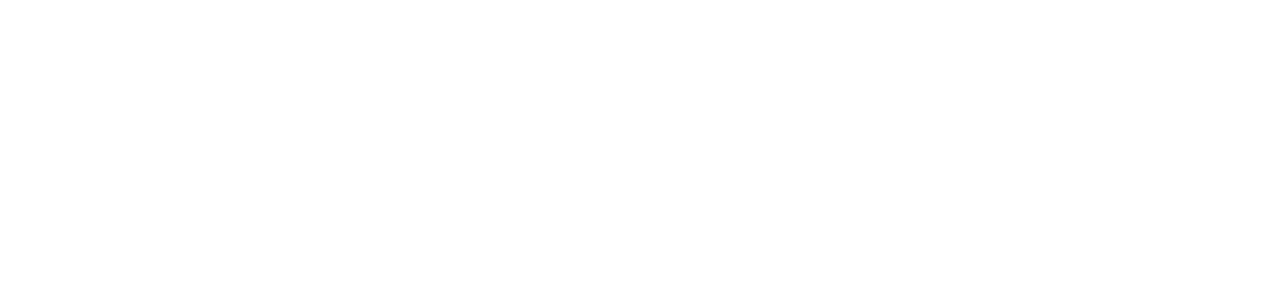
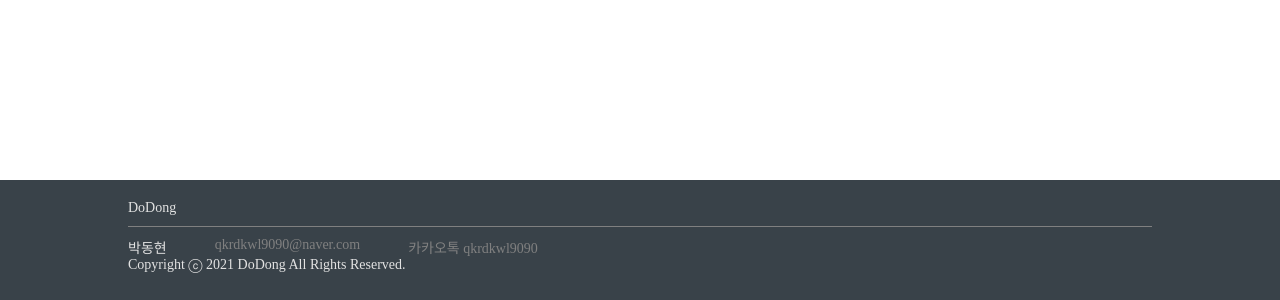
Before and after one commit to qkrdkwl9090/dodong_web, a React (Create React App) app: page /Skill in a window 1280 px wide. Shown: the part 1790-2090 px from the top of the page. Before the commit the page ends 1970 px from the top, so only its background shows below. Built offline with nearby package versions, Linux system fonts and the light colour scheme.

Commit message:
add footer

```diff
--- a/src/App.js
+++ b/src/App.js
@@ -1,3 +1,4 @@
+import Footer from './Component/Footer.js';
 import Header from './Component/Header.js';
 import './App.css';
 import { BrowserRouter as Router, Route } from 'react-router-dom';
@@ -9,14 +10,12 @@
   return (
     <>
       <Header/>
-      <>
-        <Router>
-          <Route exact path="/" component = {Home}/>
-          <Route path="/Intro" component = {Intro}/>
-          <Route path="/Skill" component = {Skill}/>
-
-        </Router>
-      </>
+      <Router>
+        <Route exact path="/" component = {Home}/>
+        <Route path="/Intro" component = {Intro}/>
+        <Route path="/Skill" component = {Skill}/>
+      </Router>
+      <Footer/>
 
     </>
 
--- /dev/null
+++ b/src/Component/Footer.js
@@ -0,0 +1,23 @@
+import React from 'react';
+import '../Scss/Footer.scss';
+
+function Footer(){
+    return (
+        <footer>
+            <div>
+                <p>DoDong</p>
+            </div>
+            <div className="contour"></div>
+            <div>
+                <div className="info">
+                    <p>박동현</p>
+                    <p className="grey">qkrdkwl9090@naver.com</p>
+                    <p className="grey">카카오톡 qkrdkwl9090</p>
+                </div>
+                <p>Copyright ⓒ 2021 DoDong All Rights Reserved.</p>
+            </div>
+        </footer>
+
+    )
+}
+export default Footer;
--- a/src/Scss/Footer.scss
+++ b/src/Scss/Footer.scss
@@ -0,0 +1,23 @@
+footer{
+    position: relative;
+    height: 80px;
+    padding: 20px 10%;
+    color:#e2e2e2;
+    font-size: 14px;
+    background:#394249;
+    font-weight: 100;
+    .info{
+        display: flex;
+        height:auto;
+        p{
+            margin-right:3rem;
+        }
+        .grey{
+            color:grey;
+        }
+    }
+    .contour{
+        margin: 10px 0;
+        border-bottom: 1px solid grey;
+    }
+}
--- a/src/index.css
+++ b/src/index.css
@@ -9,3 +9,7 @@
   font-family: source-code-pro, Menlo, Monaco, Consolas, 'Courier New',
     monospace;
 }
+
+p{
+  margin:0;
+}
```
Also changed, not shown: 1 other file (tests, documents, lock files or other folders).
